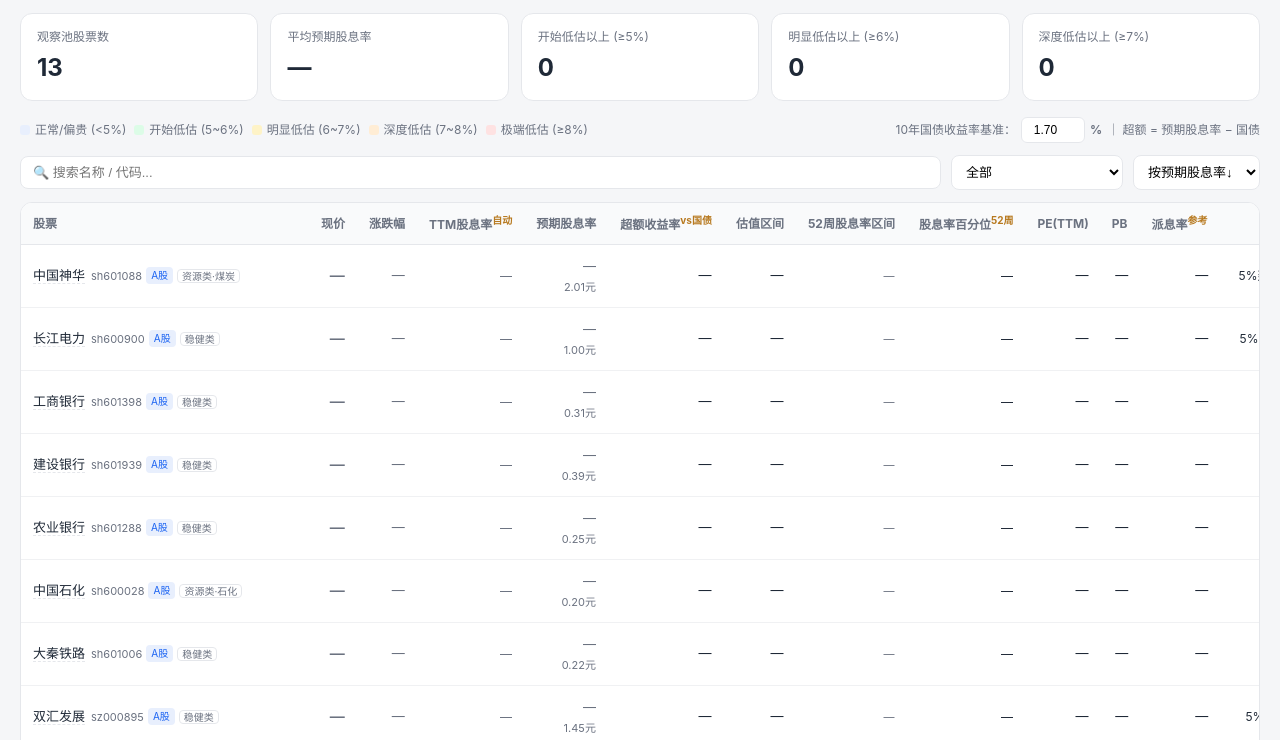
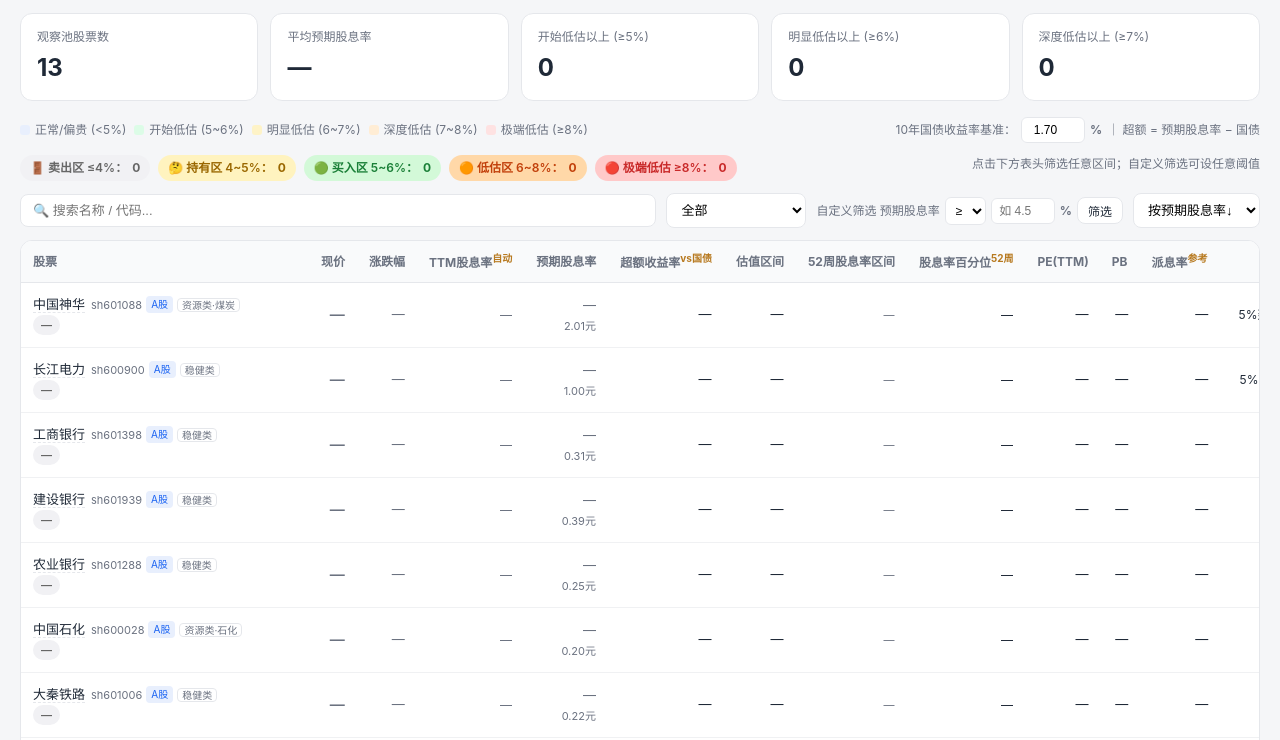
Before and after one commit to LylLLII/sustainable-dividend-watchpool, a plain HTML site: page index.html in a window 1280 px wide. Shown: the part 60-800 px from the top of the page. Drawn offline with nearby package versions, Linux system fonts and the light colour scheme.

Commit message:
Add dividend yield zone badges + custom threshold filter (keep sell-zone stocks tracked)

```diff
--- a/index.html
+++ b/index.html
@@ -97,6 +97,22 @@
 .kline-period{display:flex;gap:4px}
 .period-btn.active{background:var(--primary);border-color:var(--primary);color:#fff}
 .kline-foot{font-size:11px;color:var(--sub);margin-top:8px;text-align:center}
+.custom-filter{display:flex;align-items:center;gap:5px;font-size:12px;color:var(--sub);flex-wrap:wrap}
+.custom-filter select{border:1px solid var(--border);border-radius:6px;padding:5px 6px;font-size:12px;background:#fff;outline:none}
+/* 状态徽章 */
+.zones{display:flex;gap:8px;margin-bottom:12px;font-size:12px;flex-wrap:wrap}
+.zone{display:inline-flex;align-items:center;gap:5px;padding:4px 10px;border-radius:16px;font-weight:600}
+.zone-sell{background:#f1f1f4;color:#666}
+.zone-hold{background:#fff3bf;color:#9a6700}
+.zone-buy{background:#d3f9d8;color:#1a7f37}
+.zone-deep{background:#ffd8a8;color:#c2410c}
+.zone-extreme{background:#ffc9c9;color:#c92a2a}
+.badge{display:inline-block;padding:2px 8px;border-radius:10px;font-size:11px;font-weight:600}
+.badge-sell{background:#f1f1f4;color:#666}
+.badge-hold{background:#fff3bf;color:#9a6700}
+.badge-buy{background:#d3f9d8;color:#1a7f37}
+.badge-deep{background:#ffd8a8;color:#c2410c}
+.badge-extreme{background:#ffc9c9;color:#c92a2a}
 .toast{position:fixed;bottom:24px;left:50%;transform:translateX(-50%);background:#111827;color:#fff;padding:10px 18px;border-radius:8px;font-size:13px;opacity:0;transition:opacity .3s;z-index:200;pointer-events:none}
 .toast.show{opacity:1}
 .loading-row td{text-align:center;color:var(--sub);padding:20px;font-size:13px}
@@ -137,15 +153,36 @@
     </span>
   </div>
 
+  <div class="zones" id="zones">
+    <span class="zone zone-sell">🚪 卖出区 ≤4%：<b id="zc-sell">0</b></span>
+    <span class="zone zone-hold">🤔 持有区 4~5%：<b id="zc-hold">0</b></span>
+    <span class="zone zone-buy">🟢 买入区 5~6%：<b id="zc-buy">0</b></span>
+    <span class="zone zone-deep">🟠 低估区 6~8%：<b id="zc-deep">0</b></span>
+    <span class="zone zone-extreme">🔴 极端低估 ≥8%：<b id="zc-extreme">0</b></span>
+    <span style="margin-left:auto;color:var(--sub);font-size:12px">点击下方表头筛选任意区间；自定义筛选可设任意阈值</span>
+  </div>
+
   <div class="toolbar">
     <input class="search-input" id="search" placeholder="🔍 搜索名称 / 代码..." oninput="renderTable()">
     <select id="filter" onchange="renderTable()">
       <option value="all">全部</option>
-      <option value="cheap">低估及以上 (≥5%)</option>
-      <option value="deeper">明显低估及以上 (≥6%)</option>
-      <option value="deep">深度低估及以上 (≥7%)</option>
+      <option value="sell">卖出区 (≤4%)</option>
+      <option value="hold">持有区 (4~5%)</option>
+      <option value="cheap">开始低估 (5~6%)</option>
+      <option value="deeper">明显低估 (6~7%)</option>
+      <option value="deep">深度低估 (7~8%)</option>
       <option value="extreme">极端低估 (≥8%)</option>
     </select>
+    <span class="custom-filter">
+      自定义筛选 预期股息率
+      <select id="custom-op" onchange="renderTable()">
+        <option value="gte">≥</option>
+        <option value="lte">≤</option>
+      </select>
+      <input class="bond-input" id="custom-yield" type="number" step="0.1" min="0" max="20" placeholder="如 4.5">
+      <b>%</b>
+      <button class="btn sm" onclick="renderTable()">筛选</button>
+    </span>
     <select id="sort" onchange="renderTable()">
       <option value="yield-desc">按预期股息率↓</option>
       <option value="yield-asc">按预期股息率↑</option>
@@ -491,13 +528,23 @@
 function filteredStocks(){
   const kw = (document.getElementById('search').value||'').trim().toLowerCase();
   const f = document.getElementById('filter').value;
+  const customOp = document.getElementById('custom-op').value;
+  const customY = parseFloat(document.getElementById('custom-yield').value);
   return pool.stocks.filter(s=>{
     if(kw && !(s.name.toLowerCase().includes(kw) || s.code.toLowerCase().includes(kw))) return false;
     const q = quotes[s.code]; const y = q && s.expDps>0 ? s.expDps/q.price*100 : -1;
-    if(f==='cheap' && y<5) return false;
-    if(f==='deeper' && y<6) return false;
-    if(f==='deep' && y<7) return false;
+    // 预设区间筛选
+    if(f==='sell' && !(y>=0 && y<=4)) return false;
+    if(f==='hold' && !(y>4 && y<5)) return false;
+    if(f==='cheap' && !(y>=5 && y<6)) return false;
+    if(f==='deeper' && !(y>=6 && y<7)) return false;
+    if(f==='deep' && !(y>=7 && y<8)) return false;
     if(f==='extreme' && y<8) return false;
+    // 自定义阈值筛选（输入了值才生效）
+    if(!isNaN(customY)){
+      if(customOp==='gte' && y < customY) return false;
+      if(customOp==='lte' && y > customY) return false;
+    }
     return true;
   }).sort((a,b)=>{
     const qa=quotes[a.code], qb=quotes[b.code];
@@ -510,6 +557,16 @@
   });
 }
 
+// 状态徽章：卖出区(≤4%) / 持有区(4-5%) / 买入区(5-6%) / 低估区(6-8%) / 极端低估(≥8%)
+function zoneOf(y){
+  if(!isFinite(y) || y<0) return { label:'—', cls:'badge-sell' };
+  if(y<=4) return { label:'🚪 卖出区', cls:'badge-sell' };
+  if(y<5) return { label:'🤔 持有区', cls:'badge-hold' };
+  if(y<6) return { label:'🟢 买入区', cls:'badge-buy' };
+  if(y<8) return { label:'🟠 低估区', cls:'badge-deep' };
+  return { label:'🔴 极端低估', cls:'badge-extreme' };
+}
+
 function renderStats(){
   const rows = pool.stocks.map(s=>{ const q=quotes[s.code]; return { s, q, y: q&&s.expDps>0? s.expDps/q.price*100 : -1 }; });
   const valid = rows.filter(r=>r.y>=0);
@@ -519,6 +576,12 @@
   document.getElementById('stat-cheap').textContent = valid.filter(r=>r.y>=5).length;
   document.getElementById('stat-deeper').textContent = valid.filter(r=>r.y>=6).length;
   document.getElementById('stat-deep').textContent = valid.filter(r=>r.y>=7).length;
+  // 分区统计
+  document.getElementById('zc-sell').textContent = valid.filter(r=>r.y>=0 && r.y<=4).length;
+  document.getElementById('zc-hold').textContent = valid.filter(r=>r.y>4 && r.y<5).length;
+  document.getElementById('zc-buy').textContent = valid.filter(r=>r.y>=5 && r.y<6).length;
+  document.getElementById('zc-deep').textContent = valid.filter(r=>r.y>=6 && r.y<8).length;
+  document.getElementById('zc-extreme').textContent = valid.filter(r=>r.y>=8).length;
 }
 
 function nextExDate(s){
@@ -589,8 +652,13 @@
       : (ttmDpsOf(s)!=null
         ? `<div class="auto-dps" title="TTM反推：TTM股息率×现价">TTM反推 ${ttmDpsOf(s).toFixed(2)}</div>`
         : '');
+    // 状态徽章（不删除，仅标注买卖区）
+    const zone = y!=null ? zoneOf(y) : { label:'—', cls:'badge-sell' };
     return `<tr>
-      <td><a class="stock-link" onclick="openKline('${s.code}','${esc(s.name)}')" title="点击查看实时走势">${esc(s.name)}</a><span class="stock-code">${esc(s.code)}</span>${marketTag}${catTxt}</td>
+      <td>
+        <a class="stock-link" onclick="openKline('${s.code}','${esc(s.name)}')" title="点击查看实时走势">${esc(s.name)}</a><span class="stock-code">${esc(s.code)}</span>${marketTag}${catTxt}
+        <br><span class="badge ${zone.cls}" title="预期股息率 ${y!=null?y.toFixed(2)+'%':'—'} 对应操作区">${zone.label}</span>
+      </td>
       <td class="${chgCls}" style="font-size:15px;font-weight:600">${q? q.price.toFixed(2) : '—'}</td>
       <td class="${chgCls}">${chgTxt}</td>
       <td><span class="ttm-yield">${ttmTxt}</span></td>
```
